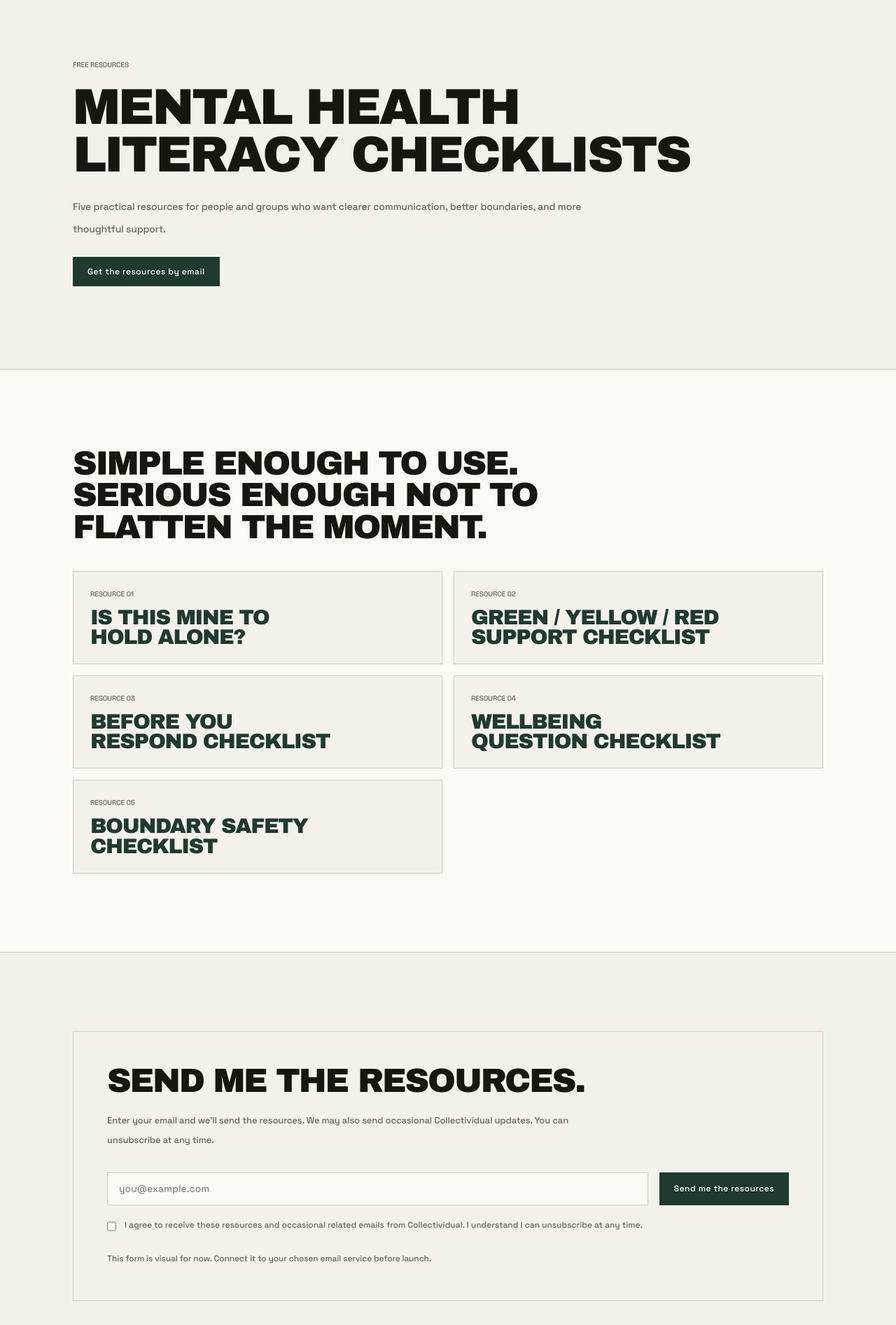
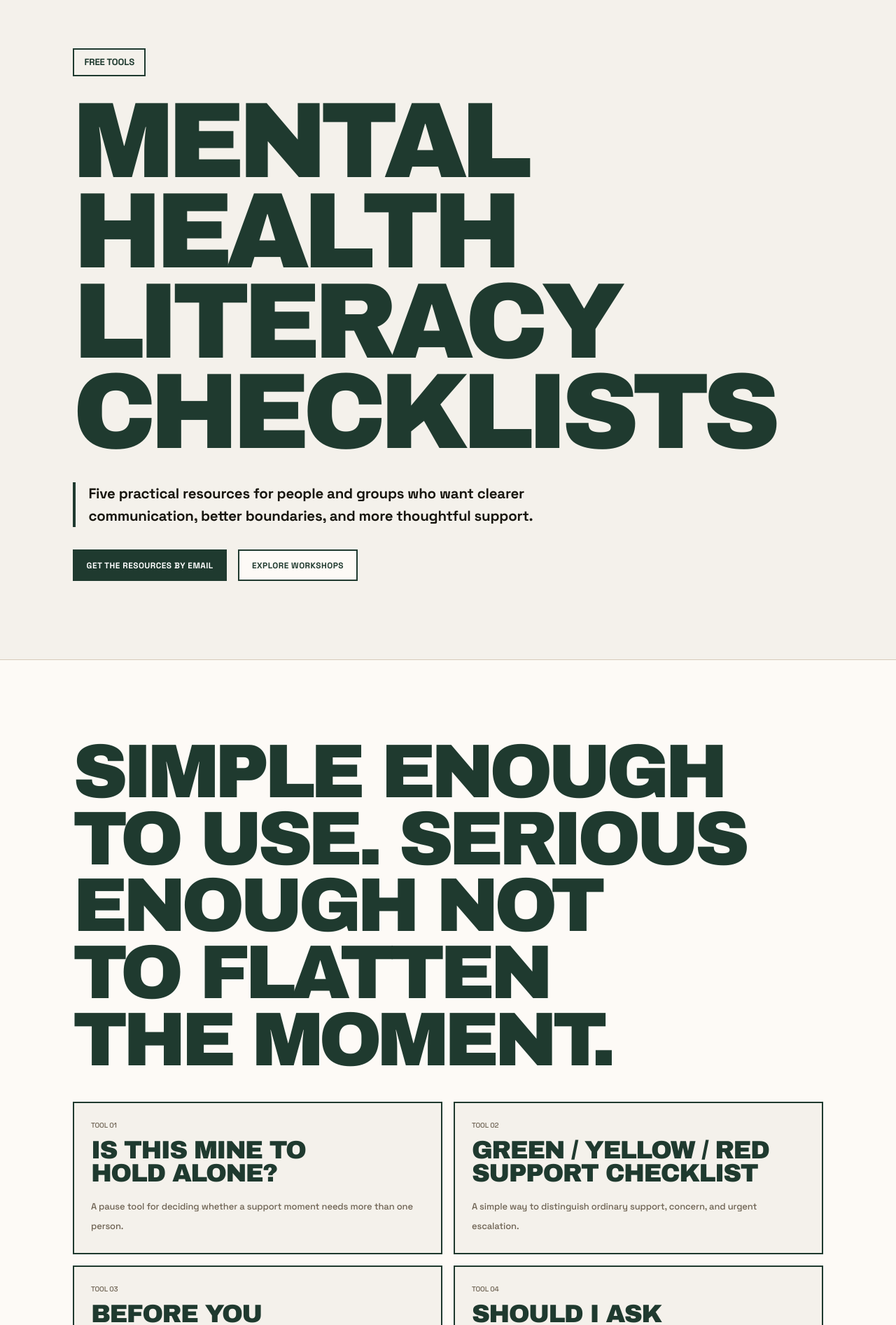
Before and after one commit to selaleakirmak-cmyk/collectividual-site, a Next.js app: page /tools/mental-health-literacy-checklists in a window 1280 px wide. Shown: the part 140-2033 px from the top of the page at 70% size. Built offline with nearby package versions, Linux system fonts and the light colour scheme.

Commit message:
Polish English tools page and remove broken consultation link

```diff
--- a/app/tools/mental-health-literacy-checklists/page.tsx
+++ b/app/tools/mental-health-literacy-checklists/page.tsx
@@ -2,59 +2,64 @@ import Link from "next/link";
 import Container from "@/components/site/Container";
 
 const resources = [
-  "Is This Mine to Hold Alone?",
-  "Green / Yellow / Red Support Checklist",
-  "Before You Respond Checklist",
-  "Wellbeing Question Checklist",
-  "Boundary Safety Checklist",
+  ["Is This Mine to Hold Alone?", "A pause tool for deciding whether a support moment needs more than one person."],
+  ["Green / Yellow / Red Support Checklist", "A simple way to distinguish ordinary support, concern, and urgent escalation."],
+  ["Before You Respond Checklist", "A short reflection before advice, reassurance, or problem-solving takes over."],
+  ["Should I Ask About Safety?", "A guide for approaching worrying language calmly and directly."],
+  ["Boundary Safety Checklist", "A tool for naming limits without withdrawing care."],
 ];
 
 export const metadata = {
-  title: "Campaign Resources | Collectividual",
-  description: "Download Collectividual campaign resources for mental health literacy.",
+  title: "Free Mental Health Literacy Tools | Collectividual",
+  description: "Download Collectividual resources for mental health literacy, careful communication, and sustainable support.",
 };
 
 export default function ResourcesPage() {
   return (
     <>
-      <section className="border-b border-[var(--border)] py-24 md:py-32">
+      <section className="poster-section border-b border-[var(--border)]">
         <Container>
-          <p className="mb-5 text-[10px] uppercase tracking-[0.14em] text-[var(--muted)]">Free resources</p>
-          <h1 className="max-w-5xl text-5xl leading-tight md:text-7xl">Mental Health Literacy Checklists</h1>
-          <p className="mt-6 max-w-3xl text-[14px] leading-8 text-[var(--muted)]">Five practical resources for people and groups who want clearer communication, better boundaries, and more thoughtful support.</p>
-          <div className="mt-8"><a href="#download" className="border border-[var(--accent)] bg-[var(--accent)] px-5 py-3 text-[12px] tracking-[0.04em] text-white">Get the resources by email</a></div>
+          <p className="poster-kicker mb-7">Free tools</p>
+          <h1 className="poster-title poster-title--wide">Mental Health Literacy Checklists</h1>
+          <p className="poster-lede mt-9">Five practical resources for people and groups who want clearer communication, better boundaries, and more thoughtful support.</p>
+          <div className="mt-8 flex flex-wrap gap-4">
+            <a href="#download" className="poster-button">Get the resources by email</a>
+            <Link href="/workshops" className="poster-button poster-button--secondary">Explore workshops</Link>
+          </div>
         </Container>
       </section>
 
-      <section className="border-b border-[var(--border)] bg-[var(--surface)] py-20 md:py-28">
+      <section className="poster-section border-b border-[var(--border)] bg-[var(--surface)]">
         <Container>
-          <h2 className="max-w-4xl text-4xl leading-tight md:text-5xl">Simple enough to use. Serious enough not to flatten the moment.</h2>
+          <h2 className="poster-title poster-title--medium">Simple enough to use. Serious enough not to flatten the moment.</h2>
           <div className="mt-10 grid gap-4 md:grid-cols-2">
-            {resources.map((title, index) => (
-              <div key={title} className="border border-[var(--border)] bg-[var(--bg)] p-6">
-                <p className="mb-3 text-[10px] uppercase tracking-[0.12em] text-[var(--muted)]">Resource 0{index + 1}</p>
-                <h3 className="text-3xl leading-tight text-[var(--accent)]">{title}</h3>
+            {resources.map(([title, description], index) => (
+              <div key={title} className="border-2 border-[var(--accent)] bg-[var(--bg)] p-6">
+                <p className="mb-3 text-[10px] uppercase tracking-[0.12em] text-[var(--muted)]">Tool 0{index + 1}</p>
+                <h3 className="text-3xl leading-tight text-[var(--accent)] md:text-4xl">{title}</h3>
+                <p className="mt-4 text-[13px] leading-7 text-[var(--muted)]">{description}</p>
               </div>
             ))}
           </div>
         </Container>
       </section>
 
-      <section id="download" className="py-20 md:py-28">
+      <section id="download" className="poster-section">
         <Container>
-          <div className="border border-[var(--border)] p-8 md:p-12">
-            <h2 className="max-w-3xl text-4xl leading-tight md:text-5xl">Send me the resources.</h2>
-            <p className="mt-5 max-w-2xl text-[13px] leading-7 text-[var(--muted)]">Enter your email and we’ll send the resources. We may also send occasional Collectividual updates. You can unsubscribe at any time.</p>
+          <div className="border-2 border-[var(--accent)] bg-[var(--surface)] p-7 md:p-12">
+            <p className="poster-kicker mb-6">Download</p>
+            <h2 className="poster-title poster-title--medium">Send me the resources.</h2>
+            <p className="poster-lede mt-8">Enter your email and we’ll send the resources. We may also send occasional Collectividual updates. You can unsubscribe at any time.</p>
             <form className="mt-8 grid gap-4 md:grid-cols-[1fr_auto]" action="#">
-              <input aria-label="Email address" name="email" type="email" placeholder="you@example.com" className="border border-[var(--border)] bg-[var(--surface)] px-4 py-3 text-[14px] outline-none" />
-              <button type="submit" className="border border-[var(--accent)] bg-[var(--accent)] px-5 py-3 text-[12px] tracking-[0.04em] text-white">Send me the resources</button>
+              <input aria-label="Email address" name="email" type="email" placeholder="you@example.com" className="border-2 border-[var(--accent)] bg-[var(--bg)] px-4 py-3 text-[14px] outline-none" />
+              <button type="submit" className="poster-button">Send me the resources</button>
               <label className="md:col-span-2 flex gap-3 text-[12px] leading-6 text-[var(--muted)]"><input type="checkbox" required className="mt-1" /><span>I agree to receive these resources and occasional related emails from Collectividual. I understand I can unsubscribe at any time.</span></label>
             </form>
             <p className="mt-6 text-[12px] leading-6 text-[var(--muted)]">This form is visual for now. Connect it to your chosen email service before launch.</p>
           </div>
           <div className="mt-8 flex flex-wrap gap-4">
-            <Link href="/assessment/mental-health-literacy" className="text-[12px] tracking-[0.06em] text-[var(--accent)]">Assess your organization →</Link>
-            <Link href="/book/free-consultation" className="text-[12px] tracking-[0.06em] text-[var(--accent)]">Book a consultation →</Link>
+            <Link href="/assessment/mental-health-literacy" className="text-[13px] font-bold tracking-[0.02em] text-[var(--accent)]">Assess your organization →</Link>
+            <Link href="/join" className="text-[13px] font-bold tracking-[0.02em] text-[var(--accent)]">Send an inquiry →</Link>
           </div>
         </Container>
       </section>
```
